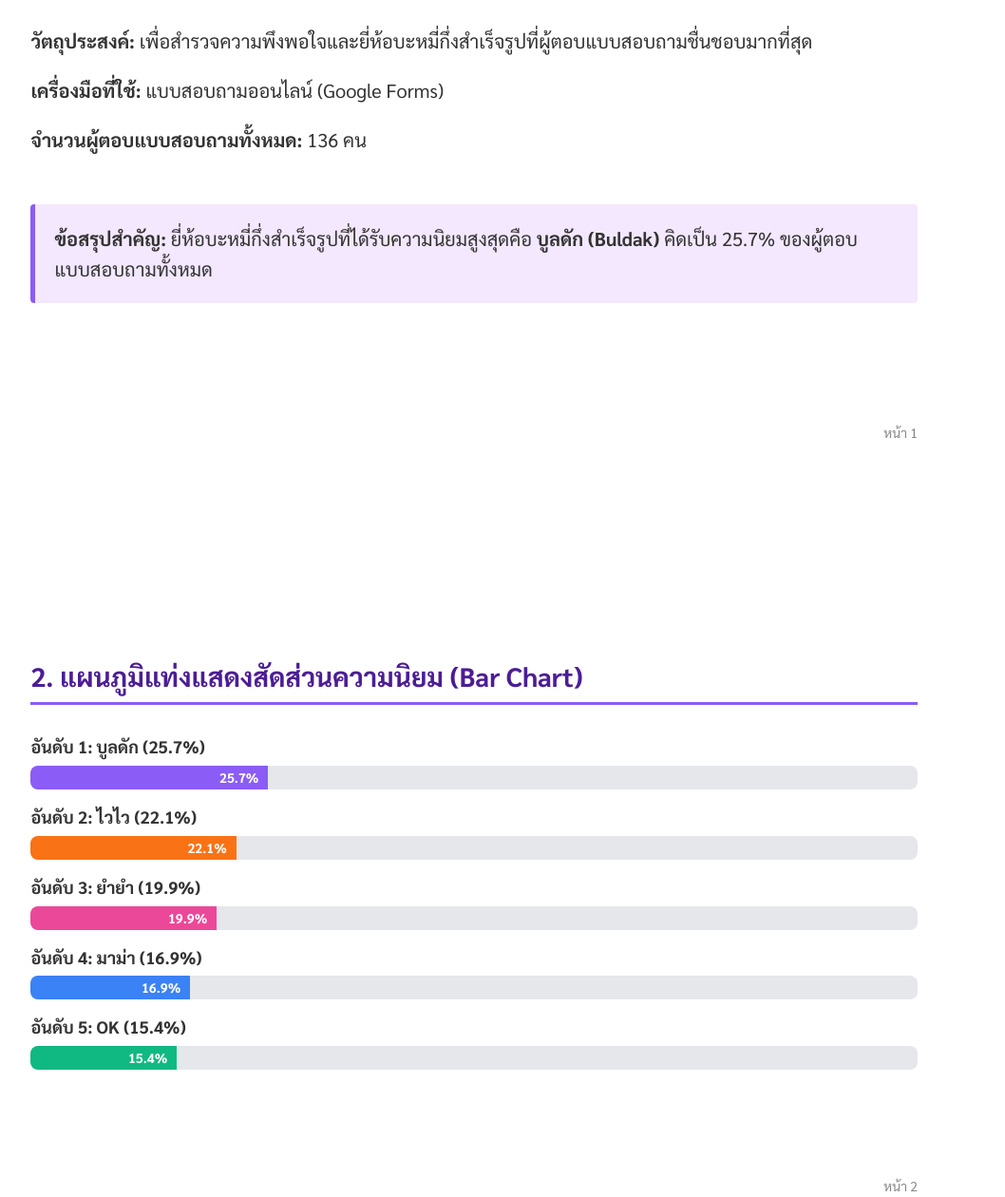
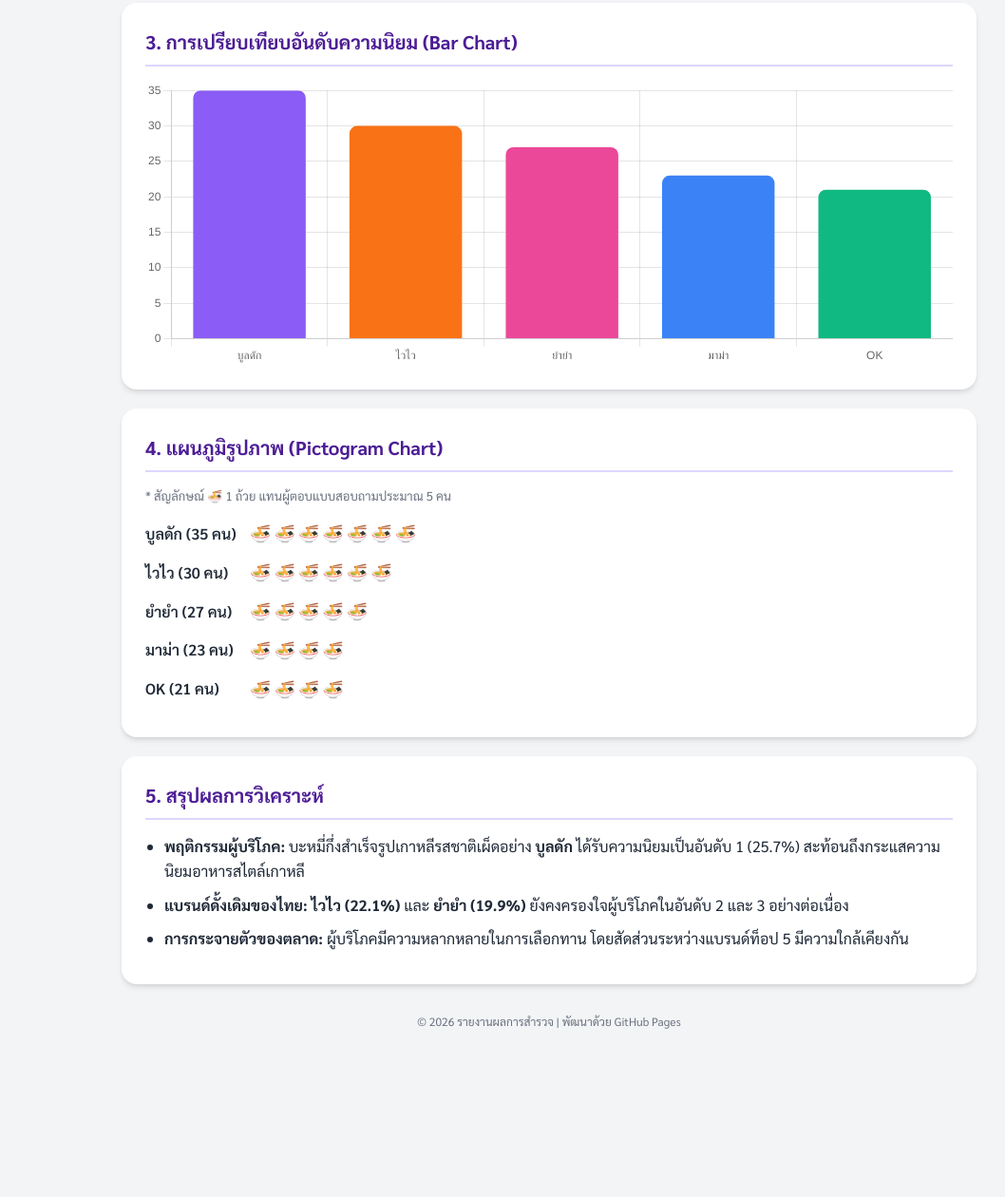
Before and after one commit to oaksaraphak5555-blip/mathematics-, a plain HTML site: page index.html in a window 1280 px wide. Shown: the part 1067-2327 px from the top of the page at 95% size, without its empty margins (62-1120 px from the left). After the commit the page ends 2172 px from the top, so only its background shows below. Drawn offline with nearby package versions, Linux system fonts and the light colour scheme.

Commit message:
Update index.html

```diff
--- a/index.html
+++ b/index.html
@@ -2,155 +2,130 @@
 <html lang="th">
 <head>
     <meta charset="UTF-8">
+    <meta name="viewport" content="width=device-width, initial-scale=1.0">
     <title>รายงานผลการสำรวจความนิยมบะหมี่กึ่งสำเร็จรูป</title>
+    <script src="https://cdn.jsdelivr.net/npm/chart.js"></script>
     <style>
-        @import url('https://fonts.googleapis.com/css2?family=Sarabun:wght@400;600;700&display=swap');
+        @import url('https://fonts.googleapis.com/css2?family=Sarabun:wght@300;400;600;700&display=swap');
 
-        @page {
-            size: A4 landscape;
+        * {
+            box-sizing: border-box;
             margin: 0;
+            padding: 0;
+            font-family: 'Sarabun', sans-serif;
         }
 
         body {
-            font-family: 'Sarabun', sans-serif;
-            margin: 0;
-            padding: 0;
-            background-color: #f4f6f9;
-            color: #333;
+            background-color: #f3f4f6;
+            color: #1f2937;
+            line-height: 1.6;
+            padding: 20px 10px;
         }
 
-        .slide {
-            width: 297mm;
-            height: 210mm;
-            box-sizing: border-box;
-            padding: 25mm;
-            page-break-after: always;
-            display: flex;
-            flex-direction: column;
-            justify-content: center;
-            background: #ffffff;
-            position: relative;
+        .container {
+            max-width: 900px;
+            margin: 0 auto;
         }
 
-        /* Slide 1 Header / Cover */
-        .cover {
-            background: linear-gradient(135deg, #6b21a8 0%, #3b82f6 100%);
+        .card {
+            background: #ffffff;
+            border-radius: 16px;
+            padding: 25px;
+            margin-bottom: 20px;
+            box-shadow: 0 4px 6px -1px rgba(0, 0, 0, 0.1), 0 2px 4px -1px rgba(0, 0, 0, 0.06);
+        }
+
+        .header-card {
+            background: linear-gradient(135deg, #7c3aed 0%, #2563eb 100%);
             color: white;
             text-align: center;
         }
 
-        .cover h1 {
-            font-size: 38px;
+        h1 {
+            font-size: 24px;
             margin-bottom: 10px;
         }
 
-        .cover h3 {
-            font-size: 22px;
-            font-weight: 400;
-            opacity: 0.9;
-            margin-bottom: 40px;
+        h2 {
+            font-size: 20px;
+            color: #4c1d95;
+            margin-bottom: 15px;
+            border-bottom: 2px solid #ddd6fe;
+            padding-bottom: 8px;
         }
 
-        .members-box {
-            background: rgba(255, 255, 255, 0.15);
-            padding: 20px 40px;
-            border-radius: 12px;
-            display: inline-block;
-            margin: 0 auto;
-            backdrop-filter: blur(5px);
-        }
-
-        .members-box h4 {
-            font-size: 20px;
-            margin-top: 0;
-            margin-bottom: 15px;
-            border-bottom: 1px solid rgba(255,255,255,0.3);
-            padding-bottom: 5px;
+        .subtitle {
+            font-size: 14px;
+            opacity: 0.9;
+            margin-bottom: 20px;
         }
 
         .members-grid {
             display: grid;
-            grid-template-columns: 1fr 1fr;
-            gap: 10px 30px;
+            grid-template-columns: repeat(auto-fit, minmax(200px, 1fr));
+            gap: 10px;
+            background: rgba(255, 255, 255, 0.15);
+            padding: 15px;
+            border-radius: 12px;
             text-align: left;
-            font-size: 18px;
+            font-size: 15px;
         }
 
-        /* General Titles */
-        .slide-title {
-            font-size: 28px;
-            color: #4c1d95;
-            border-bottom: 3px solid #8b5cf6;
-            padding-bottom: 10px;
-            margin-top: 0;
-            margin-bottom: 30px;
+        .chart-container {
+            position: relative;
+            width: 100%;
+            max-width: 450px;
+            margin: 0 auto 20px auto;
         }
 
-        /* Content Layouts */
-        .content {
-            font-size: 20px;
-            line-height: 1.6;
-        }
-
-        /* Charts Styles */
-        .bar-container {
-            margin-bottom: 15px;
-        }
-
-        .bar-label {
-            font-size: 18px;
-            font-weight: bold;
-            margin-bottom: 5px;
-        }
-
-        .bar-outer {
-            background-color: #e5e7eb;
-            border-radius: 8px;
-            overflow: hidden;
-            height: 25px;
-        }
-
-        .bar-inner {
-            height: 100%;
-            color: white;
-            text-align: right;
-            padding-right: 10px;
-            font-size: 14px;
-            line-height: 25px;
-            font-weight: bold;
+        .bar-chart-container {
+            position: relative;
+            width: 100%;
+            height: 300px;
         }
 
         .picto-item {
             display: flex;
             align-items: center;
-            margin-bottom: 15px;
+            margin-bottom: 12px;
+            font-size: 16px;
+        }
+
+        .picto-label {
+            width: 110px;
+            font-weight: 600;
+        }
+
+        .picto-icons {
+            letter-spacing: 3px;
             font-size: 18px;
         }
 
-        .picto-icons {
-            margin-left: 15px;
-            font-size: 22px;
-            letter-spacing: 2px;
+        ul {
+            padding-left: 20px;
         }
 
-        .footer-note {
-            position: absolute;
-            bottom: 15mm;
-            right: 25mm;
-            font-size: 14px;
-            color: #888;
+        li {
+            margin-bottom: 10px;
+        }
+
+        footer {
+            text-align: center;
+            font-size: 12px;
+            color: #6b7280;
+            margin-top: 30px;
         }
     </style>
 </head>
 <body>
 
-    <!-- สไลด์ที่ 1: หน้าปก -->
-    <div class="slide cover">
+    <div class="container">
+
+        <!-- Header Card -->
+        <div class="card header-card">
             <h1>รายงานผลการสำรวจความนิยมบะหมี่กึ่งสำเร็จรูป</h1>
-        <h3>ข้อมูลจากการสำรวจกลุ่มตัวอย่างจำนวน 136 คน</h3>
+            <p class="subtitle">ข้อมูลสรุปจากแบบสอบถามออนไลน์ กลุ่มตัวอย่างจำนวน 136 คน</p>
 
-        <div class="members-box">
-            <h4>สมาชิกในกลุ่ม</h4>
             <div class="members-grid">
                 <div>1. นายภูริณัฐ ลานตวน</div>
                 <div>2. นายกิตติศักดิ์ ชัยสงค์</div>
@@ -158,114 +133,130 @@
                 <div>4. นายอักษราภัค กิ่งสุวรรณ์</div>
             </div>
         </div>
+
+        <!-- Overview -->
+        <div class="card">
+            <h2>1. ภาพรวมการสำรวจ (Overview)</h2>
+            <p><strong>วัตถุประสงค์:</strong> สำรวจความพึงพอใจและยี่ห้อบะหมี่กึ่งสำเร็จรูปที่ผู้ตอบแบบสอบถามชื่นชอบมากที่สุด</p>
+            <p><strong>จำนวนผู้ตอบทั้งหมด:</strong> 136 คน</p>
+            <p><strong>ยี่ห้อที่ได้รับความนิยมสูงสุด:</strong> <span style="color: #8b5cf6; font-weight: bold;">บูลดัก (Buldak) 25.7%</span></p>
         </div>
 
-    <!-- สไลด์ที่ 2: สรุปข้อมูล -->
-    <div class="slide">
-        <h2 class="slide-title">1. ภาพรวมการสำรวจ (Overview)</h2>
-        <div class="content">
-            <p><strong>วัตถุประสงค์:</strong> เพื่อสำรวจความพึงพอใจและยี่ห้อบะหมี่กึ่งสำเร็จรูปที่ผู้ตอบแบบสอบถามชื่นชอบมากที่สุด</p>
-            <p><strong>เครื่องมือที่ใช้:</strong> แบบสอบถามออนไลน์ (Google Forms)</p>
-            <p><strong>จำนวนผู้ตอบแบบสอบถามทั้งหมด:</strong> 136 คน</p>
-            <br>
-            <div style="background: #f3e8ff; padding: 20px; border-left: 5px solid #8b5cf6; border-radius: 4px;">
-                <strong>ข้อสรุปสำคัญ:</strong> ยี่ห้อบะหมี่กึ่งสำเร็จรูปที่ได้รับความนิยมสูงสุดคือ <strong>บูลดัก (Buldak)</strong> คิดเป็น 25.7% ของผู้ตอบแบบสอบถามทั้งหมด
-            </div>
-        </div>
-        <div class="footer-note">หน้า 1</div>
-    </div>
-
-    <!-- สไลด์ที่ 3: แผนภูมิแท่ง -->
-    <div class="slide">
-        <h2 class="slide-title">2. แผนภูมิแท่งแสดงสัดส่วนความนิยม (Bar Chart)</h2>
-        <div class="content">
-
-            <div class="bar-container">
-                <div class="bar-label">อันดับ 1: บูลดัก (25.7%)</div>
-                <div class="bar-outer">
-                    <div class="bar-inner" style="width: 25.7%; background-color: #8b5cf6;">25.7%</div>
+        <!-- Pie Chart -->
+        <div class="card">
+            <h2>2. สัดส่วนความนิยม (Pie Chart)</h2>
+            <div class="chart-container">
+                <canvas id="pieChart"></canvas>
             </div>
         </div>
 
-            <div class="bar-container">
-                <div class="bar-label">อันดับ 2: ไวไว (22.1%)</div>
-                <div class="bar-outer">
-                    <div class="bar-inner" style="width: 22.1%; background-color: #f97316;">22.1%</div>
+        <!-- Bar Chart -->
+        <div class="card">
+            <h2>3. การเปรียบเทียบอันดับความนิยม (Bar Chart)</h2>
+            <div class="bar-chart-container">
+                <canvas id="barChart"></canvas>
             </div>
         </div>
 
-            <div class="bar-container">
-                <div class="bar-label">อันดับ 3: ยำยำ (19.9%)</div>
-                <div class="bar-outer">
-                    <div class="bar-inner" style="width: 19.9%; background-color: #ec4899;">19.9%</div>
+        <!-- Pictogram Chart -->
+        <div class="card">
+            <h2>4. แผนภูมิรูปภาพ (Pictogram Chart)</h2>
+            <p style="font-size: 13px; color: #6b7280; margin-bottom: 15px;">* สัญลักษณ์ 🍜 1 ถ้วย แทนผู้ตอบแบบสอบถามประมาณ 5 คน</p>
+
+            <div class="picto-item">
+                <div class="picto-label">บูลดัก (35 คน)</div>
+                <div class="picto-icons">🍜🍜🍜🍜🍜🍜🍜</div>
+            </div>
+            <div class="picto-item">
+                <div class="picto-label">ไวไว (30 คน)</div>
+                <div class="picto-icons">🍜🍜🍜🍜🍜🍜</div>
+            </div>
+            <div class="picto-item">
+                <div class="picto-label">ยำยำ (27 คน)</div>
+                <div class="picto-icons">🍜🍜🍜🍜🍜</div>
+            </div>
+            <div class="picto-item">
+                <div class="picto-label">มาม่า (23 คน)</div>
+                <div class="picto-icons">🍜🍜🍜🍜</div>
+            </div>
+            <div class="picto-item">
+                <div class="picto-label">OK (21 คน)</div>
+                <div class="picto-icons">🍜🍜🍜🍜</div>
             </div>
         </div>
 
-            <div class="bar-container">
-                <div class="bar-label">อันดับ 4: มาม่า (16.9%)</div>
-                <div class="bar-outer">
-                    <div class="bar-inner" style="width: 16.9%; background-color: #3b82f6;">16.9%</div>
-                </div>
+        <!-- Summary -->
+        <div class="card">
+            <h2>5. สรุปผลการวิเคราะห์</h2>
+            <ul>
+                <li><strong>พฤติกรรมผู้บริโภค:</strong> บะหมี่กึ่งสำเร็จรูปเกาหลีรสชาติเผ็ดอย่าง <strong>บูลดัก</strong> ได้รับความนิยมเป็นอันดับ 1 (25.7%) สะท้อนถึงกระแสความนิยมอาหารสไตล์เกาหลี</li>
+                <li><strong>แบรนด์ดั้งเดิมของไทย:</strong> <strong>ไวไว (22.1%)</strong> และ <strong>ยำยำ (19.9%)</strong> ยังคงครองใจผู้บริโภคในอันดับ 2 และ 3 อย่างต่อเนื่อง</li>
+                <li><strong>การกระจายตัวของตลาด:</strong> ผู้บริโภคมีความหลากหลายในการเลือกทาน โดยสัดส่วนระหว่างแบรนด์ท็อป 5 มีความใกล้เคียงกัน</li>
+            </ul>
         </div>
 
-            <div class="bar-container">
-                <div class="bar-label">อันดับ 5: OK (15.4%)</div>
-                <div class="bar-outer">
-                    <div class="bar-inner" style="width: 15.4%; background-color: #10b981;">15.4%</div>
-                </div>
+        <footer>
+            © 2026 รายงานผลการสำรวจ | พัฒนาด้วย GitHub Pages
+        </footer>
+
     </div>
 
-        </div>
-        <div class="footer-note">หน้า 2</div>
-    </div>
+    <script>
+        const chartData = {
+            labels: ['บูลดัก', 'ไวไว', 'ยำยำ', 'มาม่า', 'OK'],
+            percentages: [25.7, 22.1, 19.9, 16.9, 15.4],
+            counts: [35, 30, 27, 23, 21],
+            colors: ['#8b5cf6', '#f97316', '#ec4899', '#3b82f6', '#10b981']
+        };
 
-    <!-- สไลด์ที่ 4: แผนภูมิรูปภาพ -->
-    <div class="slide">
-        <h2 class="slide-title">3. แผนภูมิรูปภาพจำแนกตามจำนวนคน (Pictogram)</h2>
-        <div class="content">
-            <p style="font-size: 16px; color: #666; margin-bottom: 25px;">* สัญลักษณ์ 🍜 1 ถ้วย แทนจำนวนผู้ตอบแบบสอบถามประมาณ 5 คน (จากทั้งหมด 136 คน)</p>
+        // Pie Chart
+        new Chart(document.getElementById('pieChart'), {
+            type: 'pie',
+            data: {
+                labels: chartData.labels,
+                datasets: [{
+                    data: chartData.percentages,
+                    backgroundColor: chartData.colors
+                }]
+            },
+            options: {
+                responsive: true,
+                plugins: {
+                    legend: { position: 'bottom' },
+                    tooltip: {
+                        callbacks: {
+                            label: function(context) {
+                                return ` ${context.label}: ${context.raw}%`;
+                            }
+                        }
+                    }
+                }
+            }
+        });
 
-            <div class="picto-item">
-                <strong style="width: 120px;">บูลดัก (35 คน):</strong>
-                <span class="picto-icons">🍜🍜🍜🍜🍜🍜🍜</span>
-            </div>
-
-            <div class="picto-item">
-                <strong style="width: 120px;">ไวไว (30 คน):</strong>
-                <span class="picto-icons">🍜🍜🍜🍜🍜🍜</span>
-            </div>
-
-            <div class="picto-item">
-                <strong style="width: 120px;">ยำยำ (27 คน):</strong>
-                <span class="picto-icons">🍜🍜🍜🍜🍜½</span>
-            </div>
-
-            <div class="picto-item">
-                <strong style="width: 120px;">มาม่า (23 คน):</strong>
-                <span class="picto-icons">🍜🍜🍜🍜½</span>
-            </div>
-
-            <div class="picto-item">
-                <strong style="width: 120px;">OK (21 คน):</strong>
-                <span class="picto-icons">🍜🍜🍜🍜</span>
-            </div>
-
-        </div>
-        <div class="footer-note">หน้า 3</div>
-    </div>
-
-    <!-- สไลด์ที่ 5: สรุปผล -->
-    <div class="slide">
-        <h2 class="slide-title">4. สรุปผลการวิเคราะห์ข้อมูล (Conclusion)</h2>
-        <div class="content">
-            <ul style="line-height: 2;">
-                <li><strong>พฤติกรรมผู้บริโภคยุคใหม่:</strong> บะหมี่กึ่งสำเร็จรูปสไตล์เกาหลี/รสชาติเผ็ดอย่าง <strong>บูลดัก</strong> ได้รับความนิยมมาเป็นอันดับ 1 (25.7%) สะท้อนถึงกระแสความนิยมอาหารเผ็ดและสไตล์เกาหลี</li>
-                <li><strong>ยี่ห้อดั้งเดิมยังคงแข็งแกร่ง:</strong> แบรนด์คลาสสิกของไทยอย่าง <strong>ไวไว (22.1%)</strong> และ <strong>ยำยำ (19.9%)</strong> ยังคงครองใจผู้บริโภคในอันดับ 2 และ 3 อย่างเหนียวแน่น</li>
-                <li><strong>การกระจายตัวของตลาด:</strong> สัดส่วนความนิยมของแต่ละยี่ห้อมีความใกล้เคียงกัน แสดงให้เห็นว่าผู้บริโภคมีความหลากหลายในการเลือกซื้อและทดลองยี่ห้อใหม่ๆ</li>
-            </ul>
-        </div>
-        <div class="footer-note">หน้า 4</div>
-    </div>
-
+        // Bar Chart
+        new Chart(document.getElementById('barChart'), {
+            type: 'bar',
+            data: {
+                labels: chartData.labels,
+                datasets: [{
+                    label: 'จำนวนผู้เลือก (คน)',
+                    data: chartData.counts,
+                    backgroundColor: chartData.colors,
+                    borderRadius: 8
+                }]
+            },
+            options: {
+                responsive: true,
+                maintainAspectRatio: false,
+                plugins: {
+                    legend: { display: false }
+                },
+                scales: {
+                    y: { beginAtZero: true }
+                }
+            }
+        });
+    </script>
 </body>
 </html>
```
Lines whose indentation alone changed are shown as unchanged.
